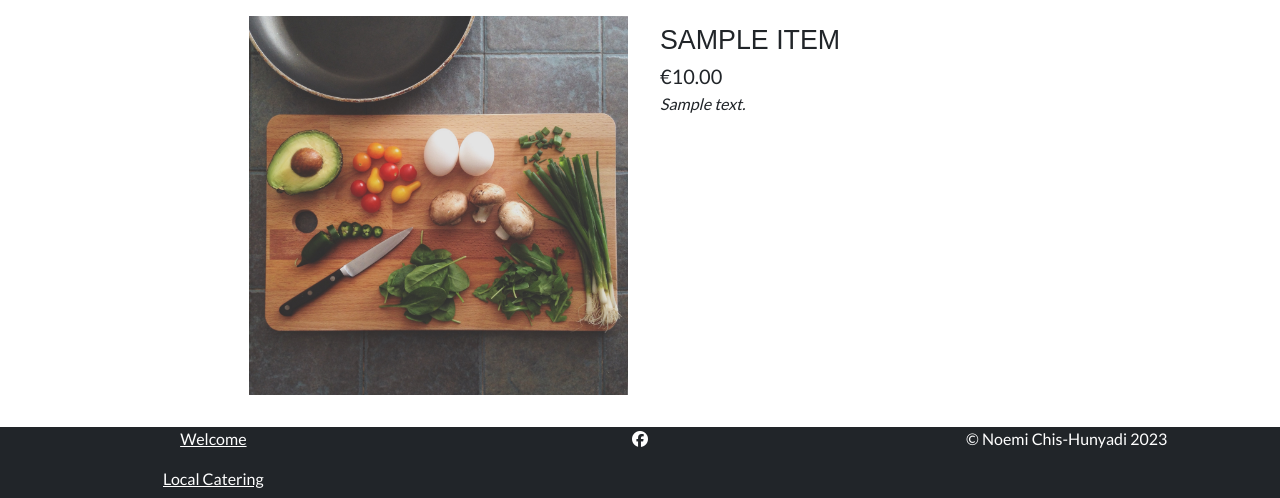
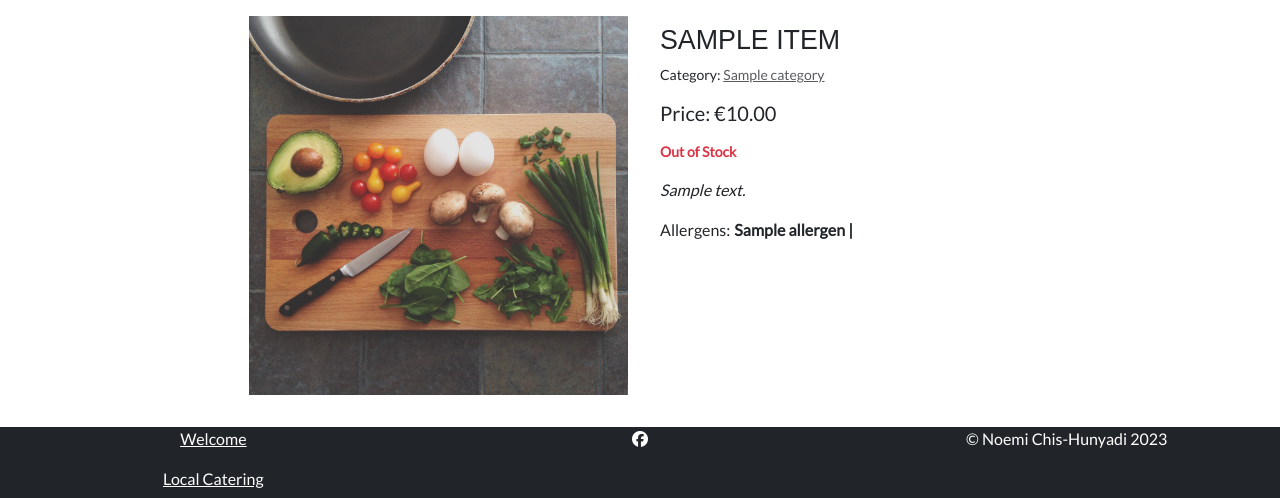
Before and after one commit to noemichis/devil-on-pans, a Django app: page /catering/1 in a window 1280 px wide. Shown: the part 248-746 px from the top of the page. Run offline with Django 3.2, Linux system fonts and the light colour scheme; tables that the repository leaves empty hold one stand-in row (values such as "Sample post"); some libraries are stand-ins or nearby versions; some web fonts are replaced.

Commit message:
Added to item_detail.html allergen/instock/category

```diff
--- a/catering/templates/items/item_detail.html
+++ b/catering/templates/items/item_detail.html
@@ -21,8 +21,33 @@
     <div class="col-12 col-sm-10 col-md-6 col-lg-4">
       <div class="item-detail-container p-2">
         <h4 class="logo-font text-uppercase">{{ item.name }}</h4>
-        <h5 class="mb-1 mt-auto">€{{ item.price }}</h5>
+        {% if item.category %}
+        <p class="small mt-0 mb-1">
+          Category:
+          <a class="text-muted" href="{% url 'items' %}?category={{ item.category.name }}">
+            </i>{{ item.category.friendly_name }}
+          </a>
+        </p>
+        {% endif %}
+        <h5 class="my-3">Price: €{{ item.price }}</h5>
+        {% if item.in_stock %}
+        <p class="small text-success mb-1"><strong>In Stock</strong></p>
+        {% if item.stock_nr < 5 %}
+        <p class="small text-danger mt-0"><i class="far fa-bell fa-sm"></i> Hurry! Only {{ item.stock_nr }} left.</p>
+        {% endif %}
+        {% else %}
+        <p class="small text-danger"><strong>Out of Stock</strong></p>
+        {% endif %}
+
         <p class="card-text fst-italic">{{ item.description }}</p>
+        <div class="d-flex">
+          <p class="me-1">Allergens:</p>
+          <ul class="list-inline">
+            {% for allergen in item.allergens.all %}
+            <li class="list-inline-item fs-6 m-0"><strong>{{ allergen.name }} |</strong></li>
+            {% endfor %}
+          </ul>
+        </div>
       </div>
     </div>
   </div>
```
